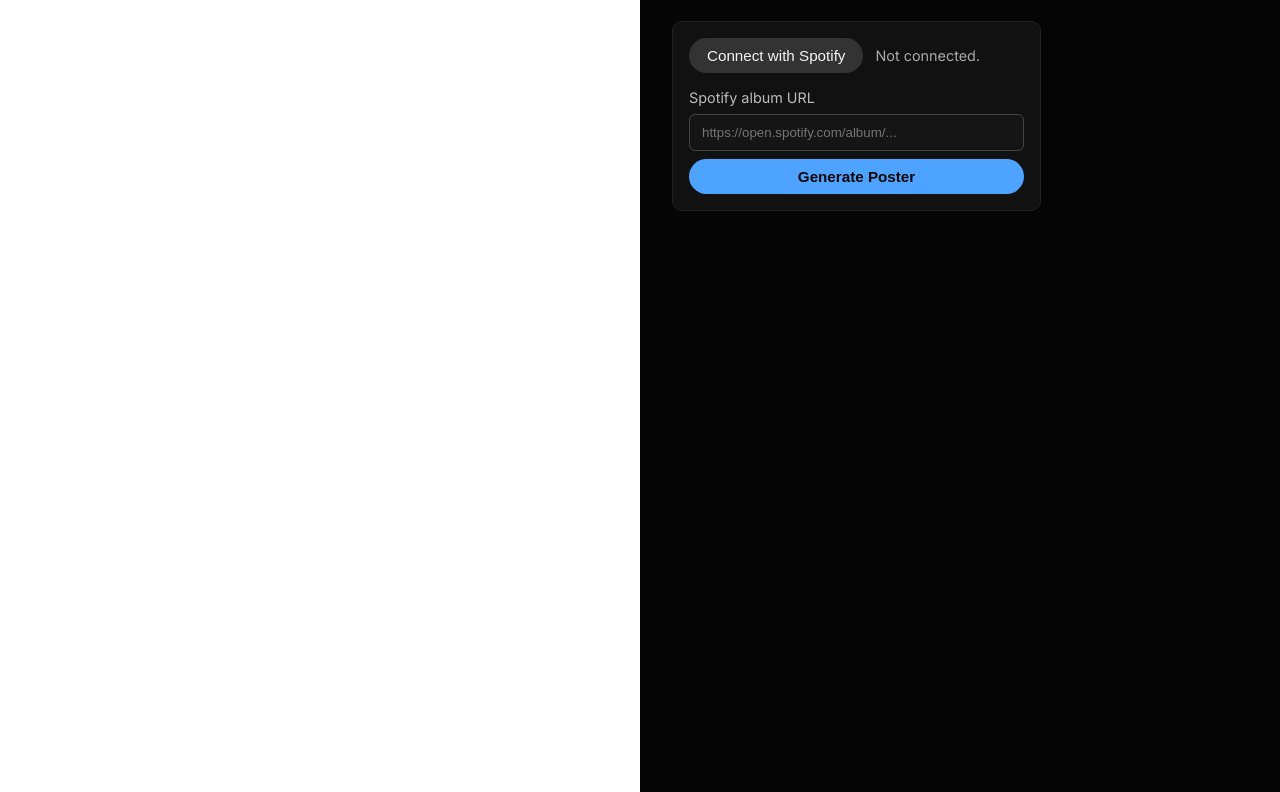
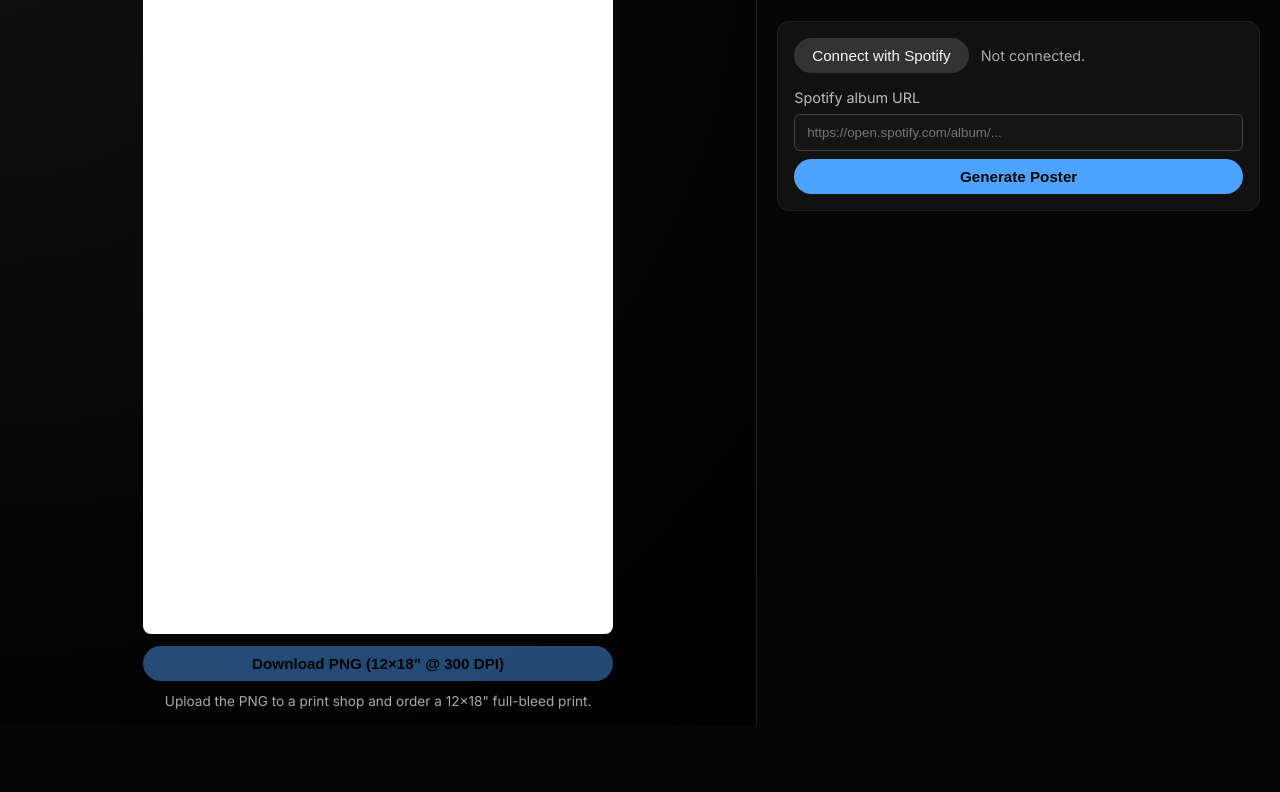
Before and after one commit to Elijah-Bodden/album-posters, a plain HTML site: page index.html in a window 1280 px wide. Shown: the part 86-878 px from the top of the page. After the commit the page ends 811 px from the top, so only its background shows below. Drawn offline with Linux system fonts and the light colour scheme.

Commit message:
Update style.css

```diff
--- a/style.css
+++ b/style.css
@@ -7,73 +7,76 @@
 html, body {
   margin: 0;
   padding: 0;
+  height: 100%;
   font-family: "Inter", system-ui, -apple-system, BlinkMacSystemFont, sans-serif;
   background: #050505;
   color: #f5f5f5;
 }
 
-.page {
-  max-width: 1120px;
-  margin: 0 auto;
-  padding: 24px 16px 64px;
+/* ===== LAYOUT ===== */
+
+.layout {
+  display: flex;
+  min-height: 100vh;
 }
 
-/* Two-column layout */
-.layout {
+/* Left: poster preview */
+.preview-pane {
+  flex: 3;
   display: flex;
-  gap: 32px;
-  align-items: flex-start;
+  justify-content: center;
+  align-items: center;
+  padding: 16px;
+  background: radial-gradient(circle at top left, #111 0, #050505 55%, #000 100%);
+  border-right: 1px solid #222;
 }
 
-/* LEFT column: preview */
-.preview-column {
-  flex: 2;
+.preview-inner {
+  display: flex;
+  flex-direction: column;
+  align-items: center;
+  gap: 12px;
 }
 
-.preview-column h2 {
-  font-size: 1.2rem;
-  margin-bottom: 12px;
-}
-
-/* Large-scale preview: canvas is high-res, CSS controls display size */
+/* Poster preview: fill most of viewport height, keep 2:3 aspect */
 #posterCanvas {
-  width: 100%;
-  max-width: 640px;
-  aspect-ratio: 2 / 3;  /* 12×18 */
+  max-height: calc(100vh - 96px); /* leave room for buttons */
+  height: calc(100vh - 96px);
+  width: auto;
+  max-width: 100%;
   border-radius: 8px;
   display: block;
   background: #ffffff;
 }
 
-.preview-column .button {
-  margin-top: 16px;
+.preview-inner .button {
+  align-self: stretch;
 }
 
-.hint {
-  margin-top: 8px;
-  font-size: 0.85rem;
-  color: #aaa;
-}
-
-/* RIGHT column: UI */
-.ui-column {
-  flex: 1.2;
+/* Right: controls */
+.control-pane {
+  flex: 2;
+  padding: 24px 20px 32px;
+  display: flex;
+  flex-direction: column;
+  gap: 24px;
 }
 
 .header h1 {
   font-size: 1.8rem;
-  margin-bottom: 0.25rem;
+  margin: 0 0 4px;
 }
 
 .header p {
-  margin-top: 0;
+  margin: 0;
   color: #ccc;
 }
 
+/* ===== CONTROLS ===== */
+
 .controls {
-  margin-top: 24px;
   padding: 16px;
-  border-radius: 10px;
+  border-radius: 12px;
   background: #111;
   border: 1px solid #222;
   display: grid;
@@ -115,7 +118,7 @@
   border-color: #4da3ff;
 }
 
-/* Buttons */
+/* ===== BUTTONS ===== */
 
 .button {
   cursor: pointer;
@@ -149,19 +152,33 @@
   transform: none;
 }
 
-/* Responsive: stack columns on small screens */
+/* ===== MISC ===== */
 
-@media (max-width: 860px) {
+.hint {
+  margin: 0;
+  font-size: 0.85rem;
+  color: #aaa;
+  text-align: center;
+}
+
+/* ===== RESPONSIVE ===== */
+
+@media (max-width: 800px) {
   .layout {
     flex-direction: column;
   }
 
-  .preview-column,
-  .ui-column {
-    flex: 1;
+  .preview-pane {
+    border-right: none;
+    border-bottom: 1px solid #222;
   }
 
   #posterCanvas {
-    max-width: 100%;
+    height: auto;
+    width: min(80vw, 360px);
+  }
+
+  .control-pane {
+    padding: 20px 16px 32px;
   }
 }
```
